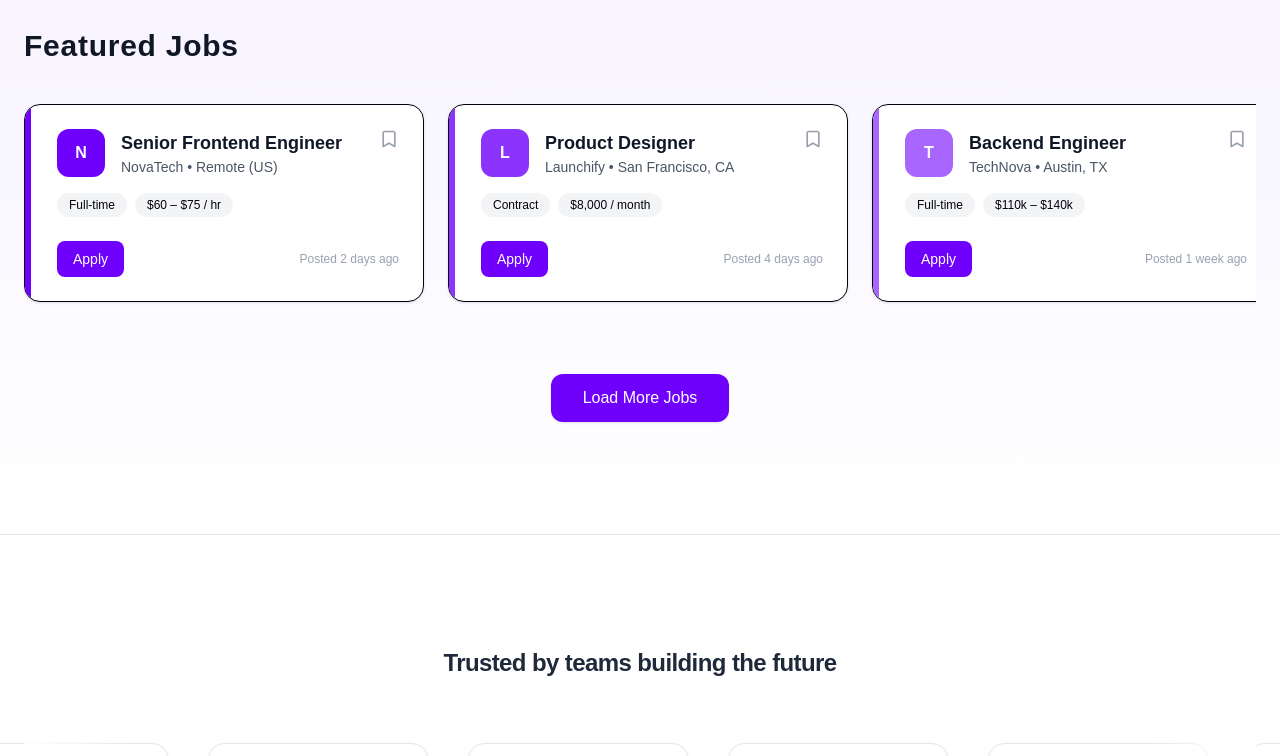
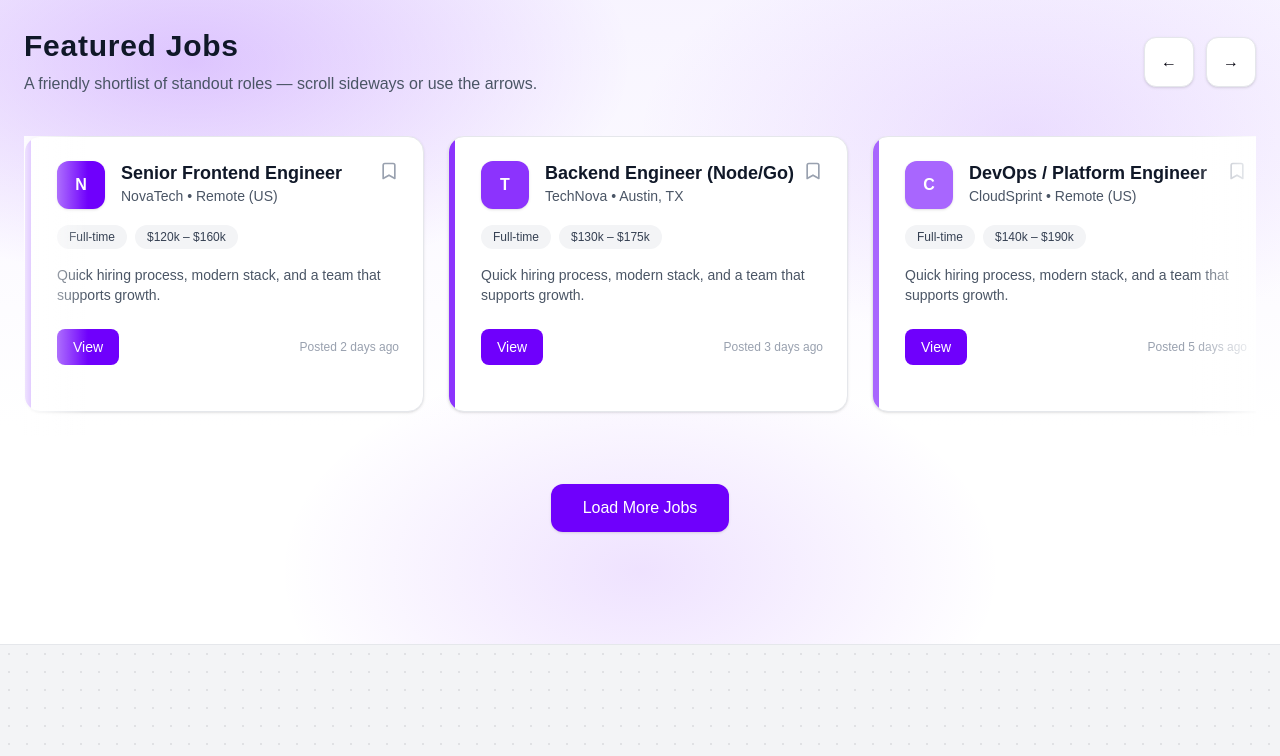
Before and after one commit to adebisidolapo/technicaljobboard, a Next.js app in the folder jobboard/: page / in a window 1280 px wide. Shown: the part 1220-1976 px from the top of the page. Built offline with nearby package versions, Linux system fonts and the light colour scheme.

Commit message:
update ui

```diff
--- a/jobboard/app/globals.css
+++ b/jobboard/app/globals.css
@@ -133,3 +133,10 @@ body {
   background-image: radial-gradient(rgba(2,0,13,0.08) 1px, transparent 1px);
   background-size: 18px 18px;
 }
+.hero-bg {
+  background:
+    radial-gradient(800px 400px at 15% 20%, rgba(111,0,252,0.20), transparent 55%),
+    radial-gradient(700px 380px at 80% 30%, rgba(168,102,254,0.18), transparent 55%),
+    radial-gradient(600px 360px at 50% 90%, rgba(140,51,253,0.14), transparent 60%),
+    linear-gradient(180deg, #f6f2ff 0%, #ffffff 70%);
+}
--- a/jobboard/app/page.tsx
+++ b/jobboard/app/page.tsx
@@ -167,27 +167,95 @@ export default function Home() {
 
 
 {/* ================= FEATURED JOBS ================= */}
-<section className="py-28 bg-gradient-to-b from-[#F6F2FF] to-white border-y border-gray-200">
+<section className="py-28 hero-bg border-y border-gray-200">
   <div className="max-w-7xl mx-auto px-6">
 
     {/* Header */}
-    <div className="flex justify-between items-center mb-10">
+    <div className="flex flex-col md:flex-row md:items-center md:justify-between gap-6 mb-10">
+      <div>
         <h2 className="text-3xl font-semibold tracking-wide text-gray-900">
           Featured Jobs
         </h2>
+        <p className="text-gray-600 mt-2 max-w-2xl">
+          A friendly shortlist of standout roles — scroll sideways or use the arrows.
+        </p>
+      </div>
+
+      {/* Carousel Controls */}
+      <div className="flex items-center gap-3">
+        <button
+          type="button"
+          onClick={() => {
+            const el = document.getElementById("featured-carousel");
+            if (!el) return;
+            el.scrollBy({ left: -420, behavior: "smooth" });
+          }}
+          className="px-4 py-3 rounded-xl bg-white border border-gray-200 shadow-sm hover:shadow-md transition"
+          aria-label="Scroll left"
+        >
+          ←
+        </button>
+
+        <button
+          type="button"
+          onClick={() => {
+            const el = document.getElementById("featured-carousel");
+            if (!el) return;
+            el.scrollBy({ left: 420, behavior: "smooth" });
+          }}
+          className="px-4 py-3 rounded-xl bg-white border border-gray-200 shadow-sm hover:shadow-md transition"
+          aria-label="Scroll right"
+        >
+          →
+        </button>
+      </div>
     </div>
 
     {/* Carousel */}
-    <div className="flex gap-6 overflow-x-auto pb-6">
+    <div className="relative">
+      {/* Soft edge fades */}
+      <div className="pointer-events-none absolute top-0 left-0 h-full w-10 md:w-16 bg-gradient-to-r from-white/90 to-transparent z-10" />
+      <div className="pointer-events-none absolute top-0 right-0 h-full w-10 md:w-16 bg-gradient-to-l from-white/90 to-transparent z-10" />
+
+      <div
+        id="featured-carousel"
+        className="flex gap-6 overflow-x-auto pb-6 scroll-smooth snap-x snap-mandatory
+                   [-ms-overflow-style:none] [scrollbar-width:none]"
+      >
+        {/* Hide scrollbar (webkit) */}
+        <style jsx>{`
+          #featured-carousel::-webkit-scrollbar {
+            display: none;
+          }
+        `}</style>
+
         {[
           {
             title: "Senior Frontend Engineer",
             company: "NovaTech",
             location: "Remote (US)",
             type: "Full-time",
-          pay: "$60 – $75 / hr",
+            pay: "$120k – $160k",
             posted: "2 days ago",
             color: "#6F00FC",
+          },
+          {
+            title: "Backend Engineer (Node/Go)",
+            company: "TechNova",
+            location: "Austin, TX",
+            type: "Full-time",
+            pay: "$130k – $175k",
+            posted: "3 days ago",
+            color: "#8C33FD",
+          },
+          {
+            title: "DevOps / Platform Engineer",
+            company: "CloudSprint",
+            location: "Remote (US)",
+            type: "Full-time",
+            pay: "$140k – $190k",
+            posted: "5 days ago",
+            color: "#A866FE",
           },
           {
             title: "Product Designer",
@@ -196,21 +264,41 @@ export default function Home() {
             type: "Contract",
             pay: "$8,000 / month",
             posted: "4 days ago",
+            color: "#6F00FC",
+          },
+          {
+            title: "Data Engineer",
+            company: "SignalWorks",
+            location: "New York, NY",
+            type: "Full-time",
+            pay: "$125k – $165k",
+            posted: "1 week ago",
             color: "#8C33FD",
           },
           {
-          title: "Backend Engineer",
-          company: "TechNova",
-          location: "Austin, TX",
+            title: "Fullstack Engineer",
+            company: "PixelForge",
+            location: "Remote (US)",
             type: "Full-time",
-          pay: "$110k – $140k",
+            pay: "$115k – $155k",
+            posted: "6 days ago",
+            color: "#A866FE",
+          },
+          {
+            title: "Mobile Engineer (React Native)",
+            company: "BrightApps",
+            location: "Remote (US)",
+            type: "Full-time",
+            pay: "$110k – $145k",
             posted: "1 week ago",
-          color: "#A866FE",
+            color: "#6F00FC",
           },
         ].map((job, idx) => (
           <div
             key={idx}
-          className="flex-none w-[400px] bg-white rounded-2xl shadow-sm hover:shadow-md transition border relative overflow-hidden"
+            className="snap-start flex-none w-[320px] sm:w-[360px] md:w-[400px]
+                       bg-white rounded-2xl shadow-sm hover:shadow-lg transition
+                       border border-gray-200 relative overflow-hidden"
           >
             {/* Left Accent */}
             <div
@@ -223,14 +311,14 @@ export default function Home() {
               <div className="flex justify-between items-start">
                 <div className="flex gap-4">
                   <div
-                  className="w-12 h-12 rounded-xl text-white flex items-center justify-center font-bold"
+                    className="w-12 h-12 rounded-xl text-white flex items-center justify-center font-bold shadow-sm"
                     style={{ backgroundColor: job.color }}
                   >
                     {job.company.charAt(0)}
                   </div>
 
                   <div>
-                  <h3 className="text-lg font-semibold text-gray-900">
+                    <h3 className="text-lg font-semibold text-gray-900 leading-snug">
                       {job.title}
                     </h3>
                     <p className="text-sm text-gray-600">
@@ -263,18 +351,23 @@ export default function Home() {
 
               {/* Meta */}
               <div className="flex flex-wrap gap-2 mt-4">
-              <span className="text-xs px-3 py-1 rounded-full bg-gray-100">
+                <span className="text-xs px-3 py-1 rounded-full bg-gray-100 text-gray-700">
                   {job.type}
                 </span>
-              <span className="text-xs px-3 py-1 rounded-full bg-gray-100">
+                <span className="text-xs px-3 py-1 rounded-full bg-gray-100 text-gray-700">
                   {job.pay}
                 </span>
               </div>
 
+              {/* Friendly line */}
+              <p className="text-sm text-gray-600 mt-4">
+                Quick hiring process, modern stack, and a team that supports growth.
+              </p>
+
               {/* Footer */}
               <div className="mt-6 flex justify-between items-center">
-              <button className="bg-[#6F00FC] hover:bg-[#8C33FD] text-white px-4 py-2 rounded-lg text-sm">
-                Apply
+                <button className="bg-[#6F00FC] hover:bg-[#8C33FD] text-white px-4 py-2 rounded-lg text-sm font-medium transition">
+                  View
                 </button>
                 <span className="text-xs text-gray-400">
                   Posted {job.posted}
@@ -284,60 +377,13 @@ export default function Home() {
           </div>
         ))}
       </div>
+    </div>
 
     {/* Load more */}
     <div className="mt-12 flex justify-center">
       <button className="bg-[#6F00FC] hover:bg-[#8C33FD] text-white px-8 py-3 rounded-xl font-medium transition shadow-sm">
         Load More Jobs
       </button>
-    </div>
-
-  </div>
-</section>
-
-{/* ================= TRUSTED TEAMS ================= */}
-<section className="py-28 bg-white overflow-hidden">
-  <div className="max-w-7xl mx-auto px-6">
-
-    {/* Header */}
-    <h3 className="text-center text-xl md:text-2xl font-semibold text-gray-800 tracking-tight mb-16">
-      Trusted by teams building the future
-    </h3>
-
-    {/* Marquee */}
-    <div className="relative">
-      <div className="flex gap-10 animate-marquee hover:[animation-play-state:paused]">
-        {[
-          "/Architects.png",
-          "/vermot.png",
-          "/Devops.png",
-          "/Hiredengineer.png",
-          "/redtail.png",
-          "/Architects.png",
-          "/vermot.png",
-          "/Devops.png",
-          "/Hiredengineer.png",
-          "/redtail.png",
-        ].map((logo, i) => (
-          <div
-            key={i}
-            className="min-w-[220px] h-[120px] flex items-center justify-center
-                       rounded-2xl border border-gray-200 bg-white
-                       shadow-sm hover:shadow-md
-                       transition-all duration-300"
-          >
-            <img
-              src={logo}
-              alt="Trusted company logo"
-              className="h-16 md:h-20 object-contain opacity-90 hover:opacity-100 transition"
-            />
-          </div>
-        ))}
-      </div>
-
-      {/* Soft edge fades */}
-      <div className="pointer-events-none absolute top-0 left-0 h-full w-28 bg-gradient-to-r from-white to-transparent" />
-      <div className="pointer-events-none absolute top-0 right-0 h-full w-28 bg-gradient-to-l from-white to-transparent" />
     </div>
 
   </div>
@@ -509,6 +555,54 @@ export default function Home() {
   </div>
 </section>
 
+{/* ================= TRUSTED TEAMS ================= */}
+<section className="py-28 bg-white overflow-hidden">
+  <div className="max-w-7xl mx-auto px-6">
+
+    {/* Header */}
+    <h3 className="text-center text-xl md:text-2xl font-semibold text-gray-800 tracking-tight mb-16">
+      Trusted by teams building the future
+    </h3>
+
+    {/* Marquee */}
+    <div className="relative">
+      <div className="flex gap-10 animate-marquee hover:[animation-play-state:paused]">
+        {[
+          "/Architects.png",
+          "/vermot.png",
+          "/Devops.png",
+          "/Hiredengineer.png",
+          "/redtail.png",
+          "/Architects.png",
+          "/vermot.png",
+          "/Devops.png",
+          "/Hiredengineer.png",
+          "/redtail.png",
+        ].map((logo, i) => (
+          <div
+            key={i}
+            className="min-w-[220px] h-[120px] flex items-center justify-center
+                       rounded-2xl border border-gray-200 bg-white
+                       shadow-sm hover:shadow-md
+                       transition-all duration-300"
+          >
+            <img
+              src={logo}
+              alt="Trusted company logo"
+              className="h-16 md:h-20 object-contain opacity-90 hover:opacity-100 transition"
+            />
+          </div>
+        ))}
+      </div>
+
+      {/* Soft edge fades */}
+      <div className="pointer-events-none absolute top-0 left-0 h-full w-28 bg-gradient-to-r from-white to-transparent" />
+      <div className="pointer-events-none absolute top-0 right-0 h-full w-28 bg-gradient-to-l from-white to-transparent" />
+    </div>
+
+  </div>
+</section>
+
 {/* ================= FOOTER ================= */}
 <footer>
   <div className="bg-gray-100 py-20">
```
Lines whose indentation alone changed are shown as unchanged.
